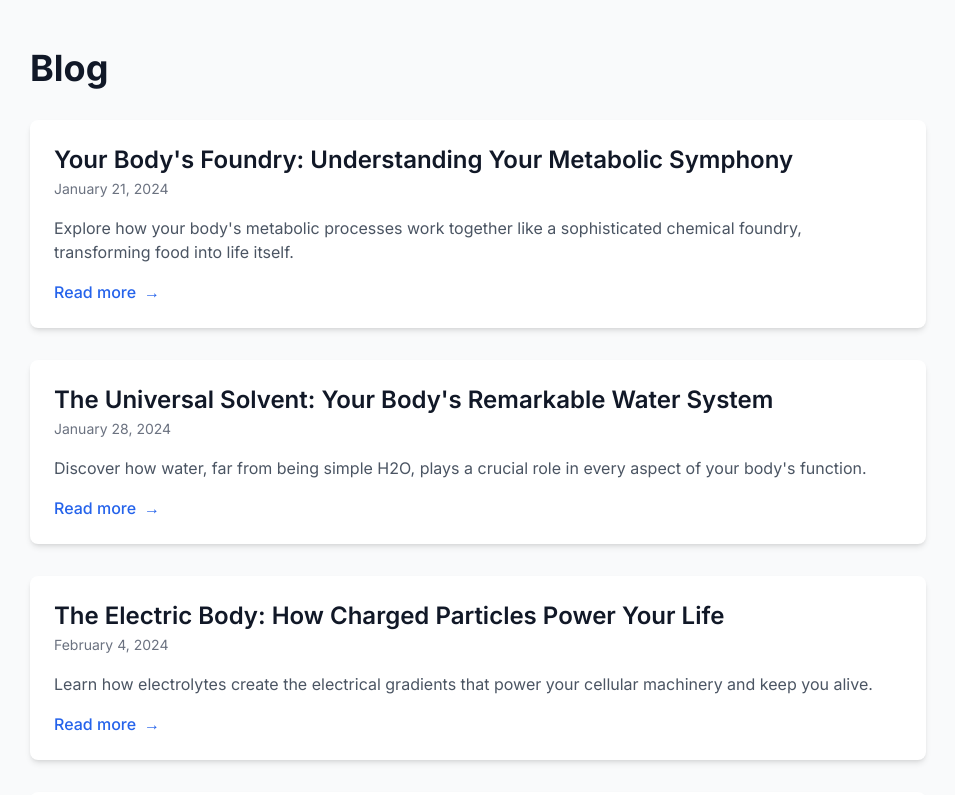
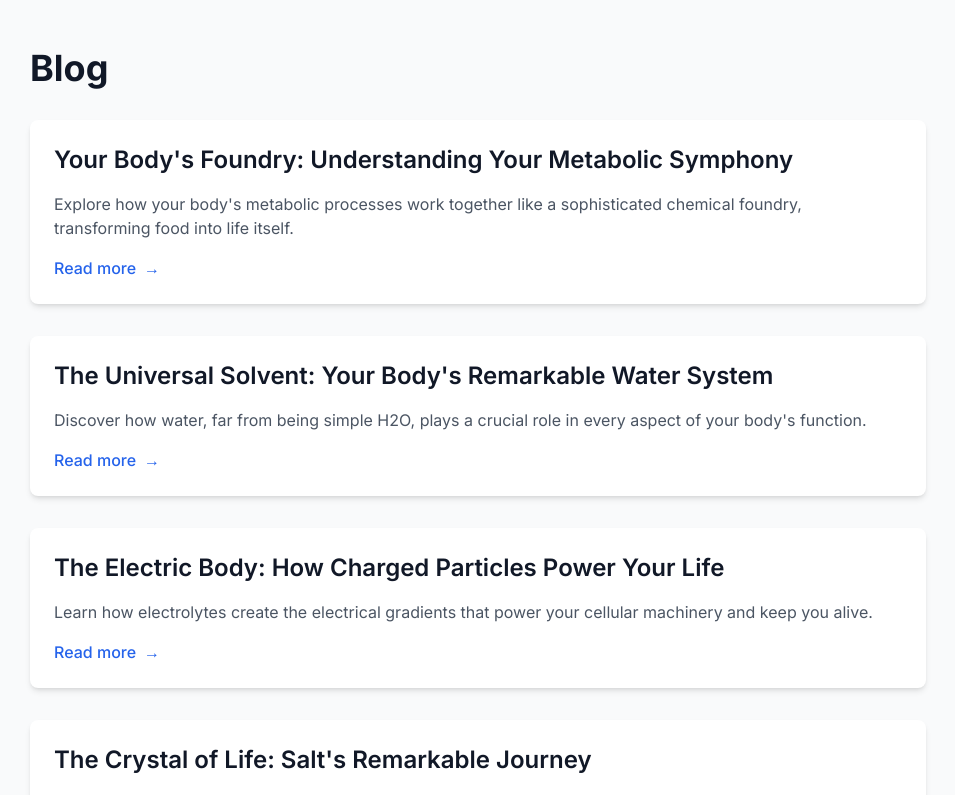
Before and after one commit to EricScottJohnston/foodtruth, a Next.js app: page /blog in a window 1280 px wide. Shown: the top 795 px of the page, without its empty margins (162-1117 px from the left). Built offline with nearby package versions, Linux system fonts and the light colour scheme.

Commit message:
Update page.jsx

```diff
--- a/app/blog/page.jsx
+++ b/app/blog/page.jsx
@@ -8,7 +8,7 @@ export default function BlogPage() {
     {
       id: 1,
       title: 'Your Body\'s Foundry: Understanding Your Metabolic Symphony',
-      publishedAt: '2024-01-21',
+      publishedAt: '2024-12-23',
       summary: 'Explore how your body\'s metabolic processes work together like a sophisticated chemical foundry, transforming food into life itself.',
       slug: '/blog/b1e1'
     },
@@ -92,13 +92,7 @@ export default function BlogPage() {
                 <h2 className="text-2xl font-semibold text-gray-900 group-hover:text-blue-600 transition-colors duration-200">
                   {post.title}
                 </h2>
-                <time className="text-sm text-gray-500" dateTime={post.publishedAt}>
-                  {new Date(post.publishedAt).toLocaleDateString('en-US', {
-                    year: 'numeric',
-                    month: 'long',
-                    day: 'numeric'
-                  })}
-                </time>
+
                 <p className="mt-4 text-gray-600">{post.summary}</p>
                 <div className="mt-4 flex items-center text-blue-600 font-medium">
                   Read more
```
